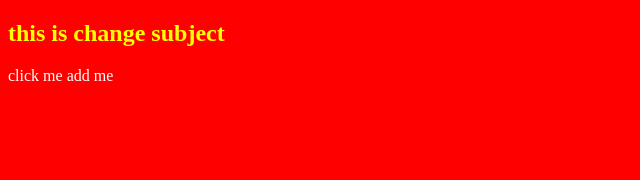
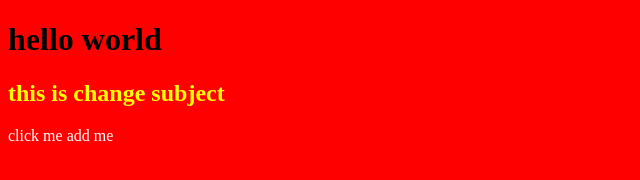
Before and after one commit to impaaras/clone-test, a plain HTML site: page index.html in a window 1280 px wide. Shown: the whole page, without its empty margins (0-640 px from the left). Drawn offline with Linux system fonts and the light colour scheme.

Commit message:
Update index.html

```diff
--- a/index.html
+++ b/index.html
@@ -5,6 +5,8 @@
 	<link rel="stylesheet" type="text/css" href="styles.css">
 </head>
 <body>
+<!-- addd this message 	 -->
+	<h1>hello world</h1>
 	<h2>this is change subject </h2>
 	<a href="http://www.google.com">click me add me</a>
 </body>
```
